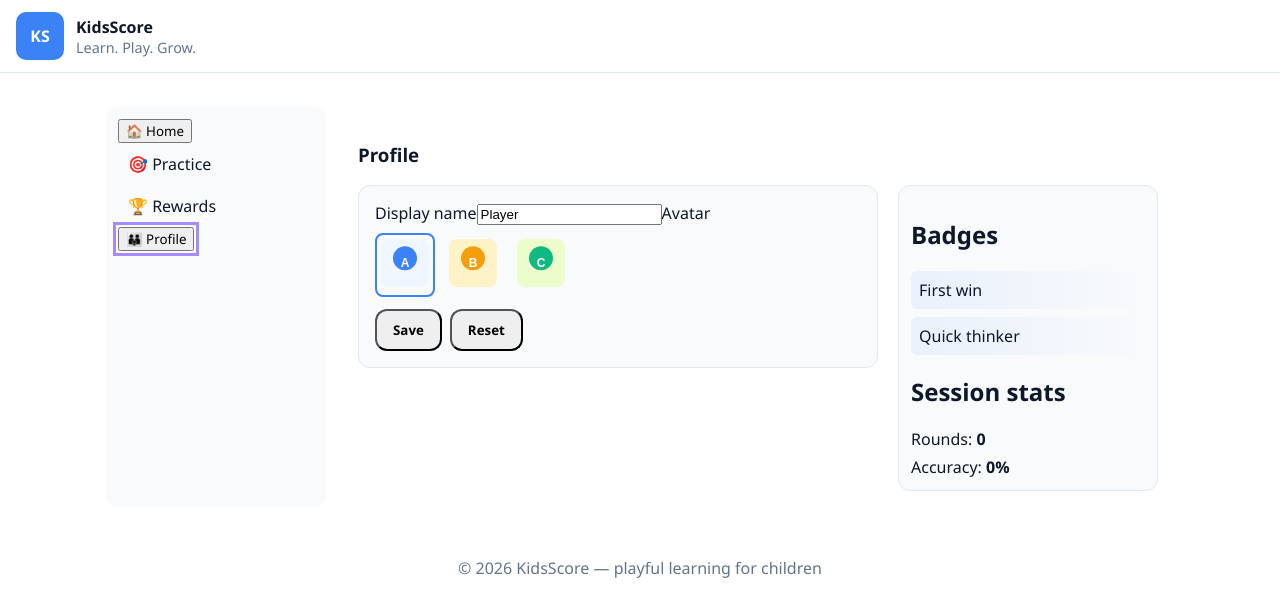
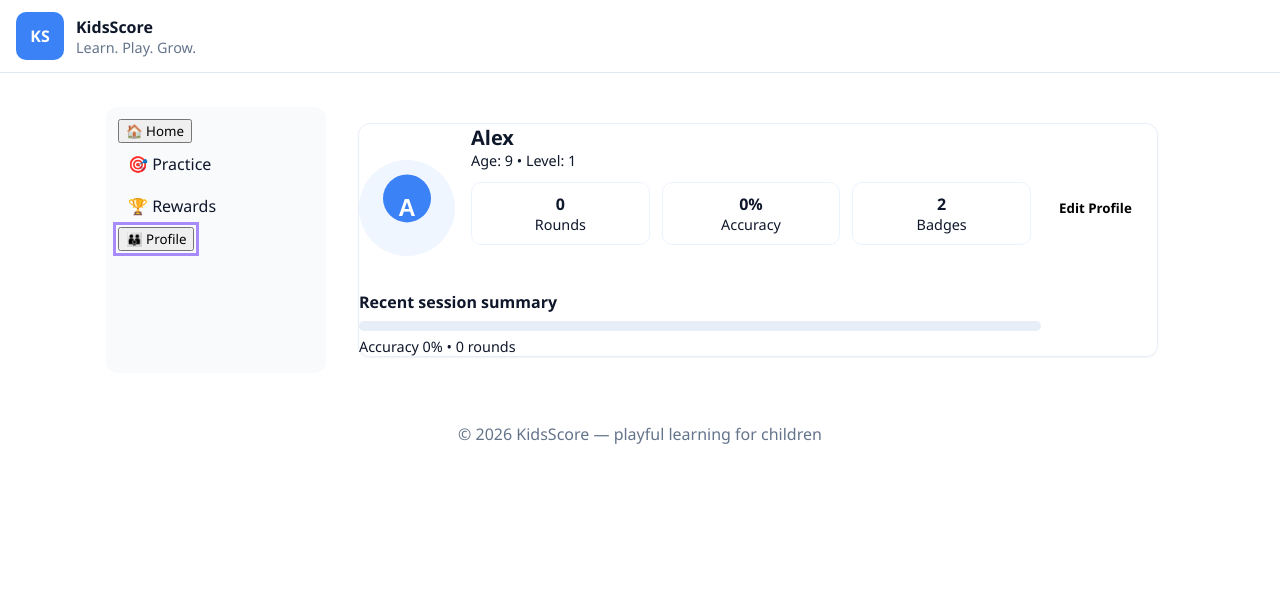
Before and after one commit to maximer429-ctrl/test10, a Vue app: page / in a window 1280 px wide. Both pictures are taken after a click on the button "👪 Profile". Shown: the top 616 px of the page. Built offline with nearby package versions, Linux system fonts and the light colour scheme.

Commit message:
feat(profile): align layout with new mockup (view/edit modes, large avatar, recent summary)

```diff
--- a/src/pages/Profile.vue
+++ b/src/pages/Profile.vue
@@ -1,13 +1,36 @@
 <template>
   <section class="profile-root">
-    <h1>Profile</h1>
+    <div class="container">
+      <div class="card" role="region" aria-label="Profile">
+        <div class="header">
+          <div class="avatar-large" aria-hidden="true">
+            <img :src="profile.avatar" alt="avatar" />
+          </div>
+          <div class="info">
+            <div class="name">{{ profile.name }}</div>
+            <div class="meta">Age: {{ profile.age }} • Level: {{ profile.level }}</div>
+            <div class="stats">
+              <div class="stat"><div class="stat-value">{{ stats.rounds }}</div><div class="small">Rounds</div></div>
+              <div class="stat"><div class="stat-value">{{ stats.accuracy }}%</div><div class="small">Accuracy</div></div>
+              <div class="stat"><div class="stat-value">{{ badges.length }}</div><div class="small">Badges</div></div>
+            </div>
+            <div class="badges" aria-label="Badges earned">
+              <div v-for="b in badges" :key="b" class="badge">{{ b }}</div>
+            </div>
+          </div>
+          <div class="actions">
+            <button class="btn outline" @click="toggleEdit">{{ isEditing ? 'Close' : 'Edit Profile' }}</button>
+          </div>
+        </div>
 
-    <div class="profile-grid">
-      <div class="profile-card">
+        <div v-if="isEditing" class="section edit-section">
           <label>Display name</label>
           <input v-model="profile.name" maxlength="24" />
 
-        <label>Avatar</label>
+          <div style="margin-top:8px"><label>Age</label>
+          <input type="number" v-model.number="profile.age" min="3" max="18" /></div>
+
+          <label style="margin-top:8px">Avatar</label>
           <div class="avatar-list">
             <button v-for="(a,i) in avatars" :key="i" :class="['avatar-btn', {selected: profile.avatar===a}]" @click="selectAvatar(a)">
               <img :src="a" alt="avatar" />
@@ -20,18 +43,19 @@
           </div>
         </div>
 
-      <aside class="profile-side">
-        <h2>Badges</h2>
-        <div class="badges">
-          <div v-for="b in badges" :key="b" class="badge">{{ b }}</div>
+        <div class="section" aria-labelledby="recent-title">
+          <div id="recent-title" style="font-weight:700;margin-bottom:8px">Recent session summary</div>
+          <div class="recent-row">
+            <div class="progress-wrap">
+              <div class="progress-bar" role="progressbar" :aria-valuenow="recent.accuracy" aria-valuemin="0" aria-valuemax="100">
+                <div class="progress-fill" :style="{ width: recent.accuracy + '%' }"></div>
               </div>
-
-        <h2>Session stats</h2>
-        <div class="stats">
-          <div>Rounds: <strong>{{ stats.rounds }}</strong></div>
-          <div>Accuracy: <strong>{{ stats.accuracy }}%</strong></div>
+              <div class="small" style="margin-top:6px">Accuracy {{ recent.accuracy }}% • {{ recent.rounds }} rounds</div>
             </div>
-      </aside>
+            <div class="details-btn"><button class="btn primary">View details</button></div>
+          </div>
+        </div>
+      </div>
     </div>
   </section>
 </template>
@@ -45,11 +69,13 @@ const avatars = [
   '/mockups/avatar-3.svg'
 ]
 
-const defaultProfile = { name: 'Player', avatar: avatars[0] }
+const defaultProfile = { name: 'Alex', avatar: avatars[0], age: 9, level: 1 }
 
 const profile = reactive({ ...defaultProfile })
-const badges = ref(['First win', 'Quick thinker'])
+const badges = ref(['First Win', 'Quick Solver'])
 const stats = reactive({ rounds: 0, accuracy: 0 })
+const recent = reactive({ rounds: 0, accuracy: 0 })
+const isEditing = ref(false)
 
 function loadProfile(){
   // session storage always available
@@ -58,6 +84,9 @@ function loadProfile(){
   // load stats from session if present
   const st = sessionStorage.getItem('ks_stats')
   if (st) Object.assign(stats, JSON.parse(st))
+  // populate recent with a simple sample or from stats
+  recent.rounds = stats.rounds || 0
+  recent.accuracy = stats.accuracy || 0
 }
 
 function save(){
@@ -75,22 +104,46 @@ function reset(){
 
 function selectAvatar(a){ profile.avatar = a }
 
+function toggleEdit(){ isEditing.value = !isEditing.value }
+
 onMounted(()=>{
   loadProfile()
 })
 </script>
 
 <style scoped>
-.profile-root{padding:var(--space-m)}
-.profile-grid{display:flex;gap:20px;align-items:flex-start}
-.profile-card{flex:1;background:var(--color-surface);padding:16px;border-radius:var(--radius-md);border:1px solid var(--border)}
-.profile-side{width:260px;background:var(--color-surface);padding:12px;border-radius:var(--radius-md);border:1px solid var(--border)}
+:root{--primary:#3B82F6;--accent:#10B981;--surface:var(--color-surface);--bg:var(--color-background);--text:var(--color-text);--muted:var(--color-muted);--radius:12px;--space:16px}
+*{box-sizing:border-box}
+.profile-root{padding:var(--space)}
+.container{max-width:920px;margin:0 auto}
+.card{background:var(--surface);padding:var(--space);border-radius:12px;border:1px solid rgba(230,237,248,0.9)}
+.header{display:flex;gap:16px;align-items:center}
+.avatar-large{width:96px;height:96px;border-radius:50%;background:#fff;border:4px solid var(--bg);display:flex;align-items:center;justify-content:center;overflow:hidden}
+.avatar-large img{width:100%;height:100%;object-fit:cover}
+.info{flex:1}
+.name{font-weight:700;font-size:1.25rem}
+.meta{color:var(--muted);font-size:0.9rem}
+.stats{display:flex;gap:12px;margin-top:12px}
+.stat{background:var(--bg);padding:10px;border-radius:10px;flex:1;text-align:center;border:1px solid rgba(233,242,255,0.9)}
+.stat-value{font-weight:700}
+.badges{display:flex;gap:8px;margin-top:12px;flex-wrap:wrap}
+.badge{background:var(--accent);color:#fff;padding:6px 10px;border-radius:999px;font-weight:700}
+.actions{min-width:110px}
+.btn{padding:8px 12px;border-radius:10px;border:none;background:#f1f5f9}
+.btn.primary{background:var(--primary);color:#fff}
+.btn.outline{background:#fff;border:2px solid var(--primary)}
+.btn.ghost{background:transparent;border:1px solid rgba(0,0,0,0.06)}
+.edit-section{margin-top:12px}
 .avatar-list{display:flex;gap:8px;margin:8px 0}
 .avatar-btn{border:2px solid transparent;padding:4px;border-radius:8px;background:transparent}
-.avatar-btn.selected{border-color:var(--color-primary)}
+.avatar-btn.selected{border-color:var(--primary)}
 .avatar-btn img{width:48px;height:48px;border-radius:8px}
 .save-row{display:flex;gap:8px;margin-top:12px}
-.badges{display:flex;flex-direction:column;gap:8px}
-.badge{background:linear-gradient(90deg, rgba(59,130,246,0.08), transparent);padding:8px;border-radius:6px}
-.stats div{margin-top:6px}
+.recent-row{display:flex;gap:12px;align-items:center}
+.progress-wrap{flex:1}
+.progress-bar{height:10px;background:rgba(230,237,248,0.9);border-radius:99px;overflow:hidden}
+.progress-fill{height:100%;background:var(--accent);width:0}
+.small{font-size:0.9rem;color:var(--muted)}
+
+@media(max-width:700px){.header{flex-direction:column;align-items:flex-start}.actions{align-self:flex-end}}
 </style>
```
Lines whose indentation alone changed are shown as unchanged.
